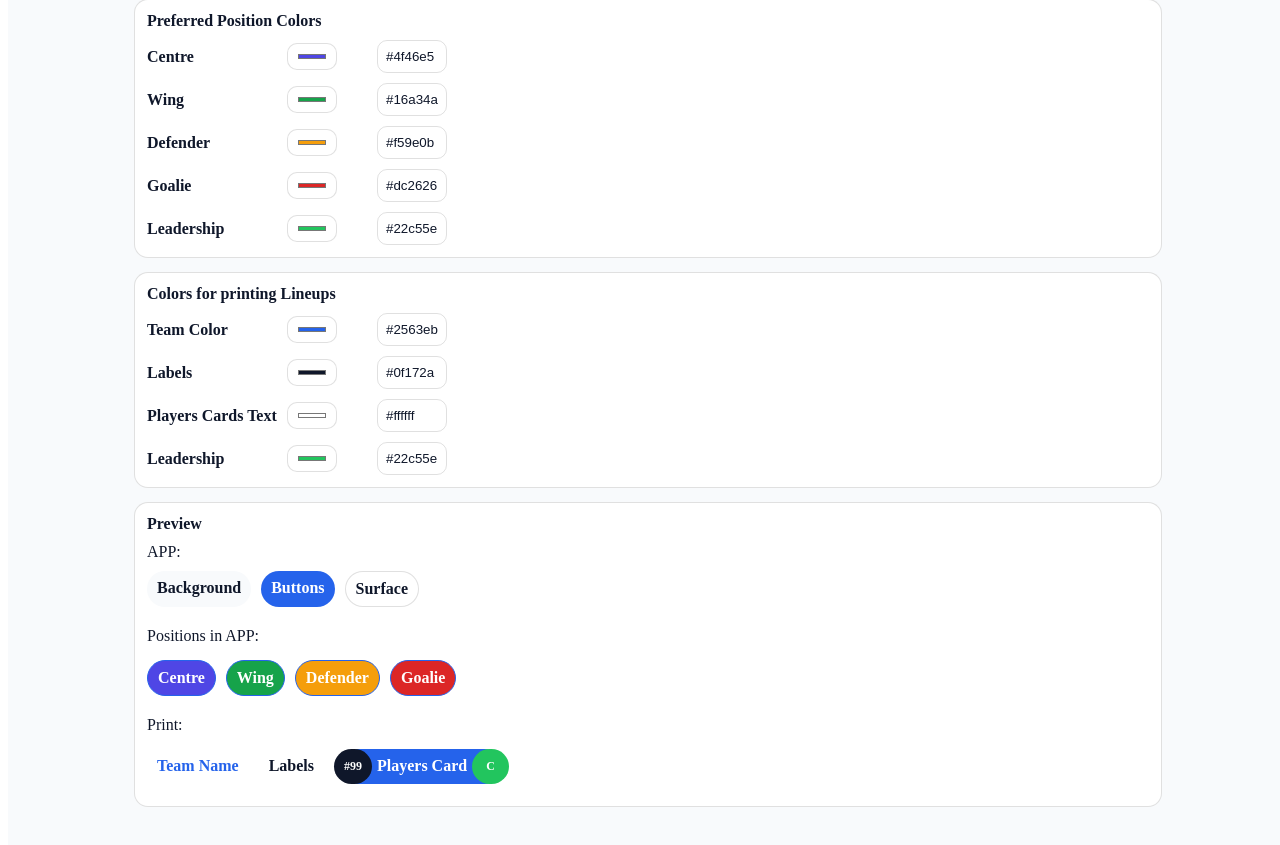
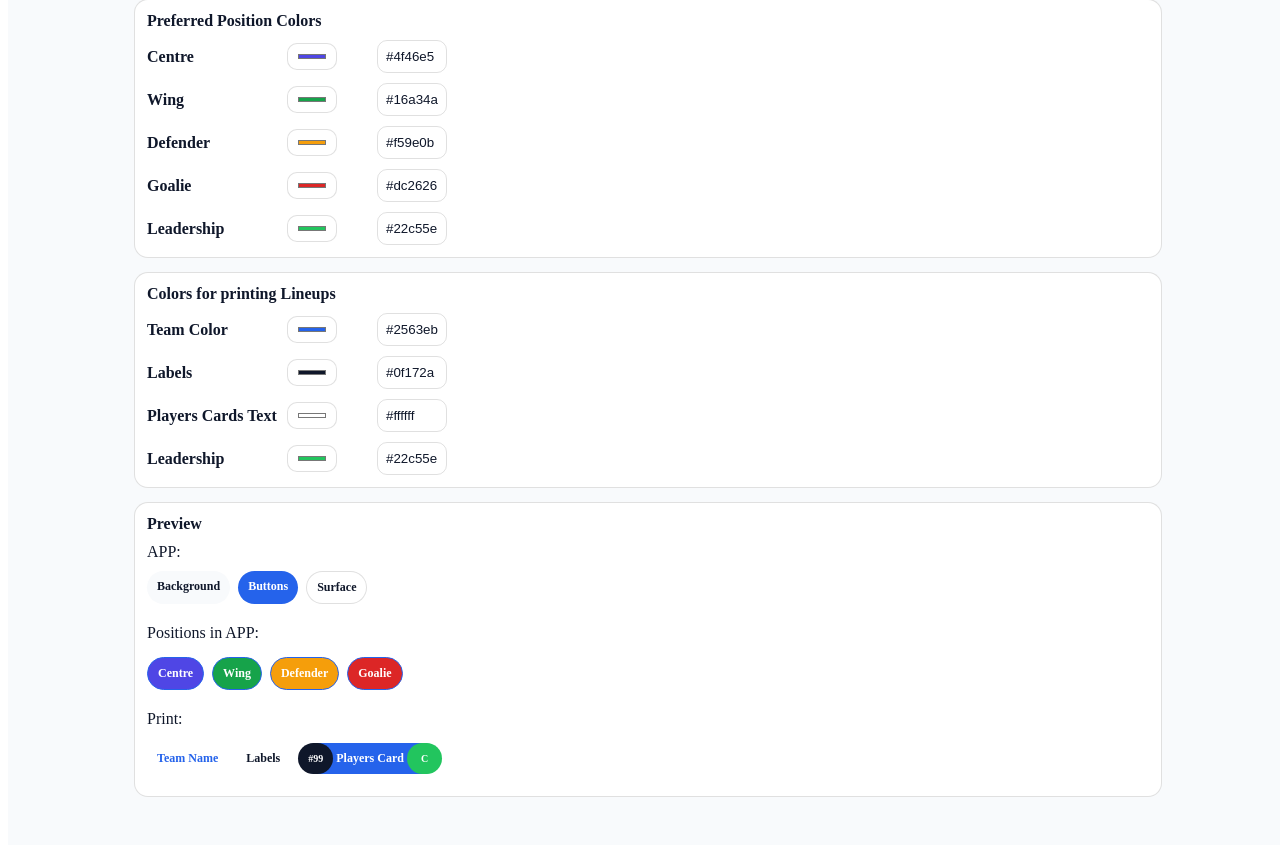
Before and after one commit to Newik83CZ/IceHockeyLineBuilder, a React (Vite) app: page /theme in a window 1280 px wide. Shown: the part 442-1287 px from the top of the page. Built offline with nearby package versions, Linux system fonts and the light colour scheme.

Commit message:
small fixis

```diff
--- a/src/pages/Theme.jsx
+++ b/src/pages/Theme.jsx
@@ -169,24 +169,24 @@ export default function ThemePage({ data, setData }) {
 
       <Card title="Preview">
         APP:
-        <div style={{ display: "flex", gap: 10, flexWrap: "wrap", marginBottom: 10}}>
+        <div style={{ display: "flex", gap: 8, flexWrap: "wrap", marginBottom: 10, fontSize: 12 }}>
           <Badge text="Background" style={{ background: "var(--background)", color: "var(--text)" }} />
           <Badge text="Buttons" style={{ background: "var(--primary)", color: "var(--surface)" }} />
           <Badge text="Surface" style={{ background: "var(--surface)", color: "var(--text)", border: "1px solid var(--border)" }} />
         </div>
 
         Positions in APP:
-        <div style={{ display: "flex", gap: 10, flexWrap: "wrap", marginTop: 5, marginBottom: 10 }}>
+        <div style={{ display: "flex", gap: 8, flexWrap: "wrap", marginTop: 5, marginBottom: 10, fontSize: 12 }}>
           {POSITIONS.map(p => (
             <Badge key={p} text={p} style={{ background: `var(--pos-${p.toLowerCase()})`, color: "var(--surface)", border: `1px solid var(--primary)` }} />
           ))}
         </div>
 
         Print:
-        <div style={{ display: "flex", gap: 10, flexWrap: "wrap", marginTop: 5, marginBottom: 10 }}>
+        <div style={{ display: "flex", gap: 8, flexWrap: "wrap", marginTop: 5, marginBottom: 10, fontSize: 12 }}>
           <Badge text="Team Name" style={{ background: "white", color: "var(--primary)" }} />
           <Badge text="Labels" style={{ background: "white", color: "var(--text)" }} />
-          <Badge text="#99" style={{ background: "var(--text)", color: "var(--surface)", marginRight: -40, zIndex: 2, fontSize: 12, padding: 10 }} />
+          <Badge text="#99" style={{ background: "var(--text)", color: "var(--surface)", marginRight: -40, zIndex: 2, fontSize: 10, padding: 10 }} />
           <Badge text="Players Card" style={{
                                        background: "var(--primary)",
                                        color: "var(--surface)",
@@ -198,7 +198,7 @@ export default function ThemePage({ data, setData }) {
                            background: "var(--accent)",
                            color: "var(--surface)",
                            marginLeft: -40,
-                           fontSize: 12,
+                           fontSize: 10,
                            paddingTop: 10,
                            paddingRight: 14,
                            paddingBottom: 5,
```
